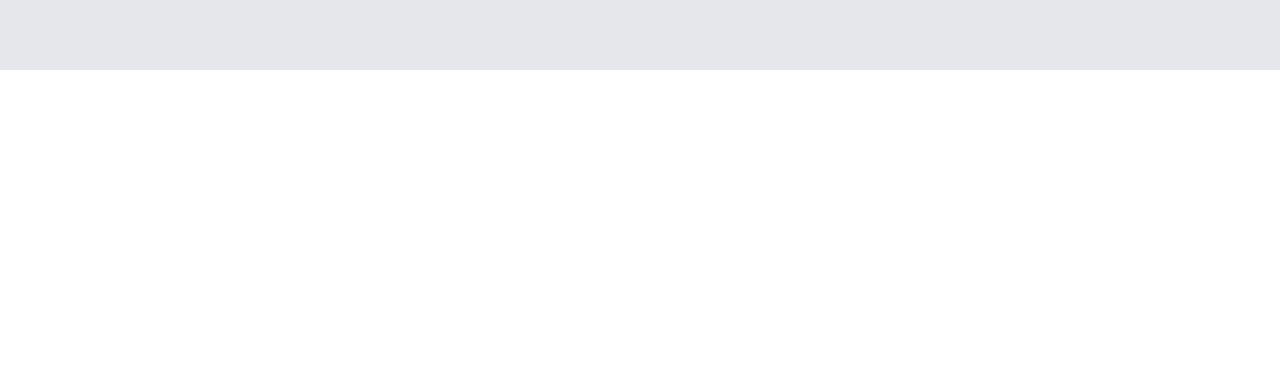
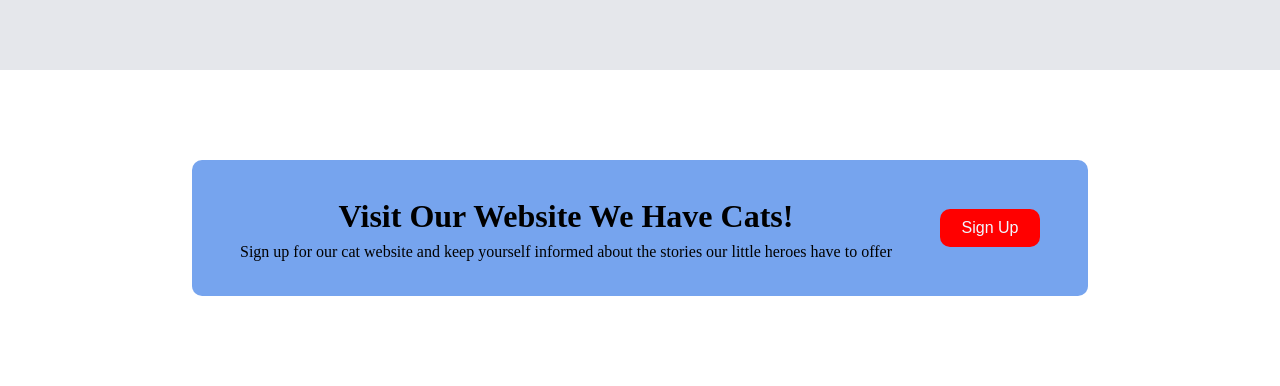
Before and after one commit to Jason43454/Avalon, a plain HTML site: page index.html in a window 1280 px wide. Shown: the part 1742-2128 px from the top of the page. Before the commit the page ends 1812 px from the top, so only its background shows below. Drawn offline with Linux system fonts and the light colour scheme.

Commit message:
Add new layer to the website

```diff
--- a/css/style.css
+++ b/css/style.css
@@ -7,7 +7,6 @@
 
 .header {
     display: flex;
-    justify-content: space-between;
     align-items: center;
     margin: 0px;
     padding: 16px 24px ;
@@ -27,7 +26,7 @@
 ul {
     display: flex;
     list-style-type: none;
-    padding: 0;
+    padding: 0  20px 0 0;
     margin: 0 20px 0 0;
     gap: 16px;
 
@@ -39,6 +38,7 @@ ul {
 .logo {
     height: 40px;
 }
+
 .containerright {
     display: flex;
     align-items: center;
@@ -183,3 +183,26 @@ a:hover {
 .layer3 .item {
     justify-content: space-between;
 }
+
+.layer4 {
+    padding: 90px 0;
+    text-align: center;
+}
+
+.container4 {
+    display: flex;
+    background-color: #76a4ee;
+    justify-content: space-around;
+    padding: 32px ;
+    width: 70%;
+    border-radius: 10px;
+    margin: auto;
+    flex-wrap: wrap;
+    gap: 16px;
+    align-items: center;
+}
+
+.text {
+    line-height: 1.5;
+    min-width: 200px;
+}
--- a/index.html
+++ b/index.html
@@ -86,6 +86,14 @@
       </div>
     </div>
     </div>
+    <div class="layer4">
+      <div class="container4">
+        <div class="text">
+          <h1>Visit Our Website We Have Cats!</h1>
+          <p>Sign up for our cat website and  keep yourself informed about the stories our little heroes have to offer</p>
+      </div>
+      <button class="button" style="background-color: red;">Sign Up</button>
+    </div>
 </div>
 
 
```
